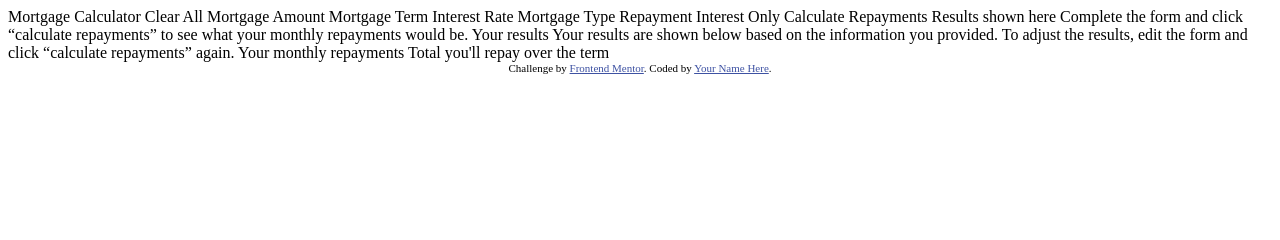
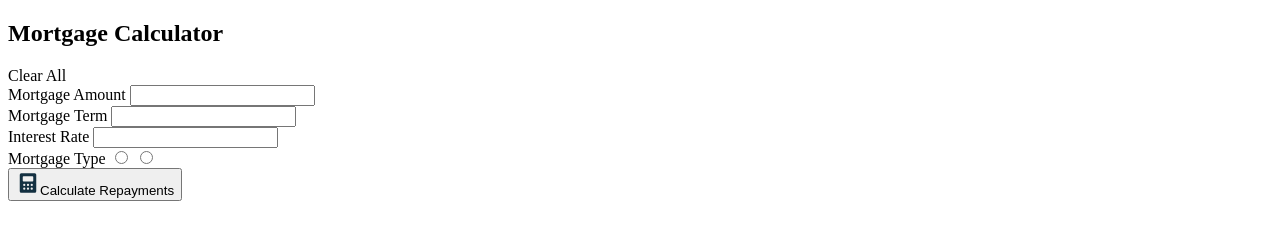
Before and after one commit to faekhatami/mortgage-repayment-calculator-main, a plain HTML site: page index.html in a window 1280 px wide. Drawn offline with Linux system fonts and the light colour scheme.

Commit message:
layout html

```diff
--- a/index.html
+++ b/index.html
@@ -1,61 +1,55 @@
 <!DOCTYPE html>
 <html lang="en">
+
 <head>
   <meta charset="UTF-8">
-  <meta name="viewport" content="width=device-width, initial-scale=1.0"> <!-- displays site properly based on user's device -->
+  <meta name="viewport" content="width=device-width, initial-scale=1.0">
+  <!-- displays site properly based on user's device -->
 
   <link rel="icon" type="image/png" sizes="32x32" href="./assets/images/favicon-32x32.png">
 
   <title>Frontend Mentor | Mortgage repayment calculator</title>
 
-  <!-- Feel free to remove these styles or customise in your own stylesheet 👍 -->
-  <style>
-    .attribution { font-size: 11px; text-align: center; }
-    .attribution a { color: hsl(228, 45%, 44%); }
-  </style>
 </head>
+
 <body>
 
-  Mortgage Calculator
-  Clear All
+  <main class="container">
+    <section class="calculator">
+      <header>
+        <h1>Mortgage Calculator</h1>
+        <a>Clear All</a>
+      </header>
+      <div class="mort_amount">
+        <form>
+          <label>Mortgage Amount</label>
+          <input type="number">
+        </form>
+      </div>
+      <div class="mort_term-rate">
+        <form>
+          <label>Mortgage Term</label>
+          <input type="number">
+        </form>
+        <form>
+          <label>Interest Rate</label>
+          <input type="number">
+        </form>
+      </div>
+      <div class="mort_type">
+        <form>
+          <label>Mortgage Type</label>
+          <input type="radio">
+          <input type="radio">
+        </form>
+      </div>
+      <footer>
+        <button><img src="./assets/images/icon-calculator.svg">Calculate Repayments</button>
+      </footer>
+    </section>
+    <section class="results"></section>
+  </main>
 
-  Mortgage Amount
+</body>
 
-  Mortgage Term
-
-  Interest Rate
-
-  Mortgage Type
-  Repayment
-  Interest Only
-
-  Calculate Repayments
-
-  <!-- Empty results start -->
-
-  Results shown here
-
-  Complete the form and click “calculate repayments” to see what
-  your monthly repayments would be.
-
-  <!-- Empty results end -->
-
-  <!-- Completed results start -->
-
-  Your results
-
-  Your results are shown below based on the information you provided.
-  To adjust the results, edit the form and click “calculate repayments” again.
-
-  Your monthly repayments
-
-  Total you'll repay over the term
-
-  <!-- Completed results end -->
-
-  <div class="attribution">
-    Challenge by <a href="https://www.frontendmentor.io?ref=challenge">Frontend Mentor</a>.
-    Coded by <a href="#">Your Name Here</a>.
-  </div>
-</body>
 </html>
```
